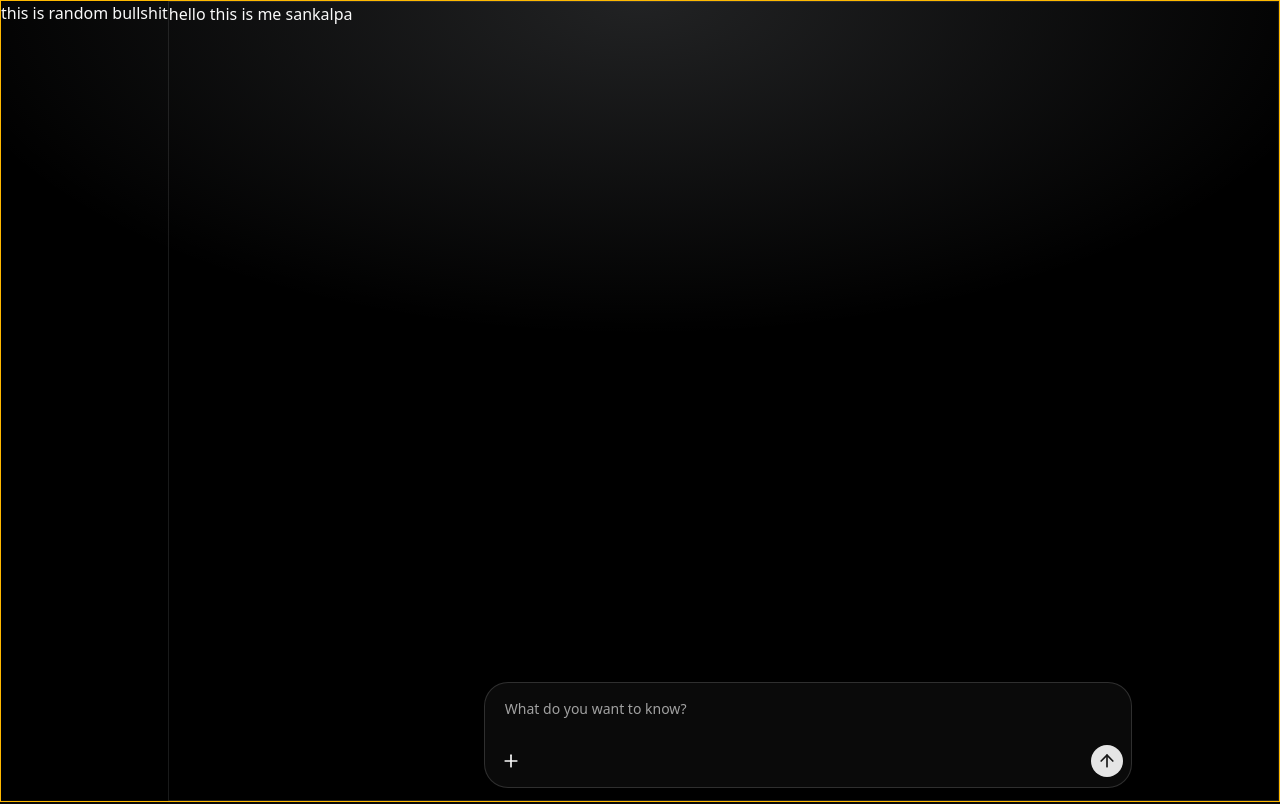
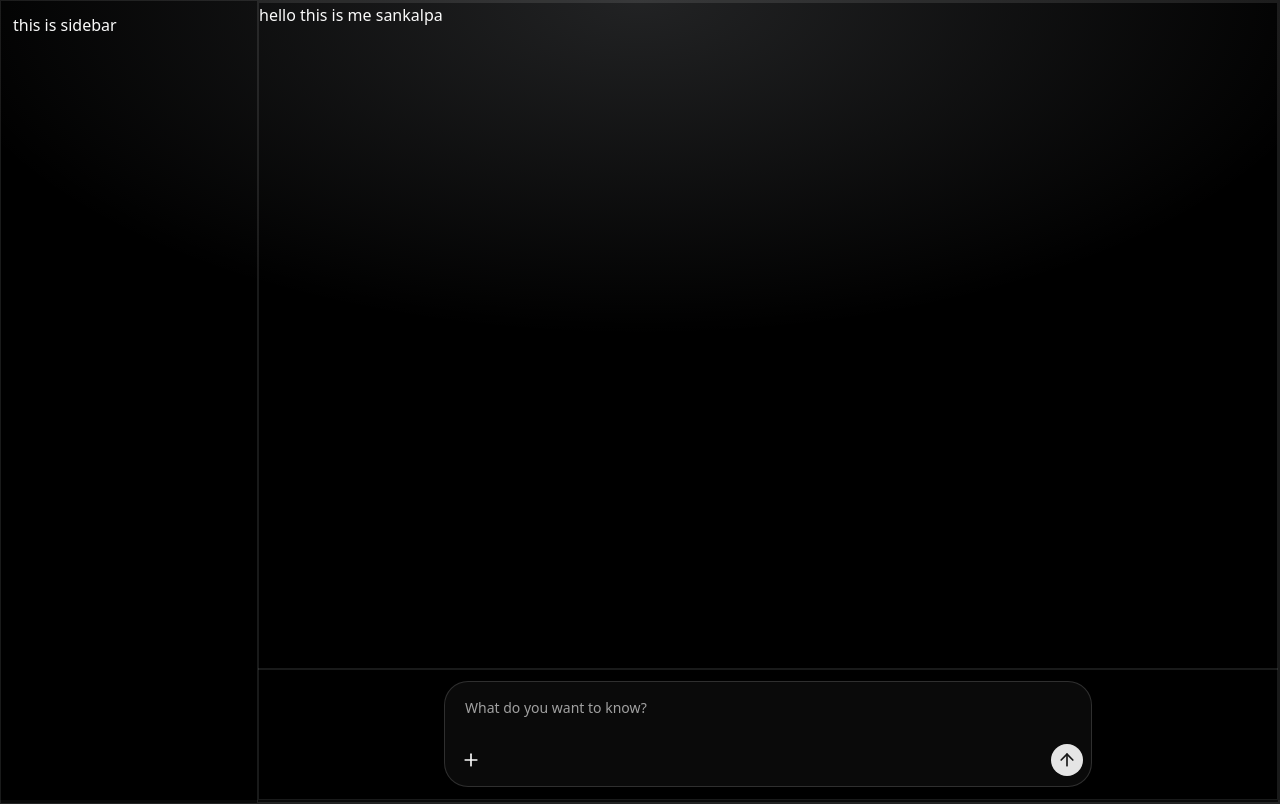
Before and after one commit to sankalpaacharya/chatcn-template, a Next.js app: page / in a window 1280 px wide. Built offline with nearby package versions, Linux system fonts and the light colour scheme.

Commit message:
feat: add sidebar

```diff
--- a/app/(home)/layout.tsx
+++ b/app/(home)/layout.tsx
@@ -1,12 +1,16 @@
+import Sidebar from "@/components/sidebar";
+
 export default function layout({
   children,
 }: Readonly<{
   children: React.ReactNode;
 }>) {
   return (
-    <div className="flex border border-amber-400">
-      <aside>this is random bullshit</aside>
-      <div className="flex-1">{children}</div>
+    <div className="flex border">
+      <aside className="w-64">
+        <Sidebar />
+      </aside>
+      <div className="grow border relative">{children}</div>
     </div>
   );
 }
--- a/app/(home)/page.tsx
+++ b/app/(home)/page.tsx
@@ -2,10 +2,9 @@ import ChatPromptInput from "@/components/chat-prompt-input";
 
 export default function Home() {
   return (
-    <div className="flex flex-col min-h-screen">
+    <div className="flex flex-col min-h-screen relative">
       <div className="flex-1 border">hello this is me sankalpa</div>
-
-      <div className="fixed bottom-0 w-full">
+      <div className="sticky bottom-0 w-full left-0 border">
         <div className="max-w-2xl mx-auto p-3">
           <ChatPromptInput />
         </div>
--- a/components/chat-prompt-input.tsx
+++ b/components/chat-prompt-input.tsx
@@ -17,7 +17,7 @@ import {
 
 export default function ChatPromptInput() {
   return (
-    <div className="max-w-3xl mx-auto mt-10">
+    <div className="max-w-3xl mx-auto">
       <PromptInput>
         <PromptInputTextArea placeholder="What do you want to know?" />
         <PromptInputActions className="justify-between pt-2">
--- a/components/sidebar.tsx
+++ b/components/sidebar.tsx
@@ -0,0 +1,5 @@
+import React from "react";
+
+export default function Sidebar() {
+  return <div className="p-3">this is sidebar</div>;
+}
```
